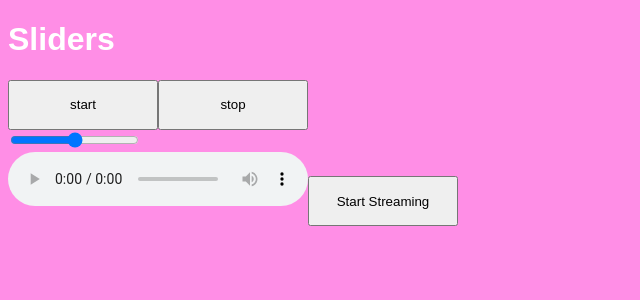
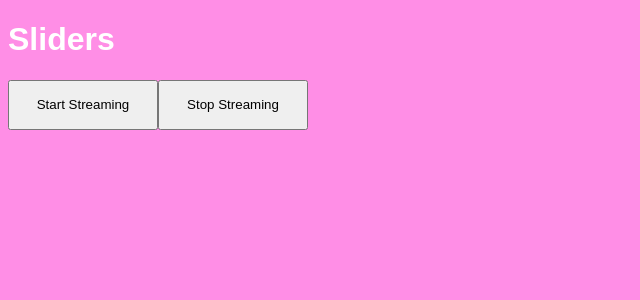
Before and after one commit to nintichance/karaoke-app, a React (Create React App) app in the folder client/: page / in a window 1280 px wide. Shown: the top 300 px of the page, without its empty margins (0-640 px from the left). Built offline with nearby package versions, Linux system fonts and the light colour scheme; the HTML template or start-up script is replaced by a standard one.

Commit message:
Add ability to start and stop stream but errors when starting again

```diff
--- a/client/src/App.js
+++ b/client/src/App.js
@@ -9,29 +9,29 @@ import AudioStreamer from './components/AudioStream';
 function App() {
 
   const audioCtx = new AudioContext()
-  let out = audioCtx.destination
+  // let out = audioCtx.destination
   let osc1 = audioCtx.createOscillator()
-  let gain1 = audioCtx.createGain()
+  // let gain1 = audioCtx.createGain()
 
-  osc1.connect(gain1)
-  gain1.connect(out)
-  const [osc1Freq, setOsc1Freq] = useState([])
-  const changeOsc1Freq = (e) => {
-    console.log(e.target.value)
-    let { value } = e.target
-    setOsc1Freq(value)
-    osc1.frequency.value = value
-  }
+  // osc1.connect(gain1)
+  // gain1.connect(out)
+  // const [osc1Freq, setOsc1Freq] = useState([])
+  // const changeOsc1Freq = (e) => {
+  //   console.log(e.target.value)
+  //   let { value } = e.target
+  //   setOsc1Freq(value)
+  //   osc1.frequency.value = value
+  // }
 
 
   return (
     <div className="App">
       <h1>Sliders</h1>
       <audio></audio>
-      <button onClick={()=> osc1.start()}>start</button>
-      <button onClick={()=> osc1.stop()}>stop</button>
-      <Osc1 changeFreq={changeOsc1Freq} freq={osc1Freq}/>
-      <AudioStreamer audioCtx={audioCtx}/>
+      {/* <button onClick={()=> osc1.start()}>start</button>
+      <button onClick={()=> osc1.stop()}>stop</button> */}
+      {/* <Osc1 changeFreq={changeOsc1Freq} freq={osc1Freq}/> */}
+      <AudioStreamer audioCtx={audioCtx} osc1={osc1}/>
 
     </div>
   )
--- a/client/src/components/AudioStream.js
+++ b/client/src/components/AudioStream.js
@@ -1,33 +1,41 @@
-import React, { useRef, useState } from 'react';
-const AudioStreamer = ({audioCtx}) => {
-  const [recordedUrl, setRecordedUrl] = useState('');
-  const mediaStream = useRef(null);
-  const chunks = useRef([]);
+import React, { useRef, useState } from 'react'
+const AudioStreamer = ({audioCtx, osc1}) => {
+  const mediaStream = useRef(null)
   const startStreaming = async () => {
+    osc1.start()
+    osc1.stop()
     try {
       const stream = await navigator.mediaDevices.getUserMedia(
         { audio: true }
-      );
-      mediaStream.current = stream;
+      )
+      mediaStream.current = stream
 
       const source = new MediaStreamAudioSourceNode(audioCtx, {
         mediaStream: stream,
-      });
+      })
 
-      let gain1 = audioCtx.createGain()
+      // let gain1 = audioCtx.createGain()
       let out = audioCtx.destination
-      source.connect(gain1)
-      gain1.connect(out)
+      source.connect(out)
+      // gain1.connect(out)
       console.log("It got here")
     } catch (error) {
-      console.error('Error accessing microphone:', error);
+      console.error('Error accessing microphone:', error)
     }
-  };
+  }
+  const stopStreaming = () => {
+    if (mediaStream.current){
+      mediaStream.current.getTracks().forEach((track)=>{
+        console.log("got it")
+        track.stop()
+      })
+    }
+  }
   return (
     <div>
-      <audio controls src={recordedUrl} />
       <button onClick={startStreaming}>Start Streaming</button>
+      <button onClick={stopStreaming}>Stop Streaming</button>
     </div>
-  );
-};
-export default AudioStreamer;
+  )
+}
+export default AudioStreamer
```
